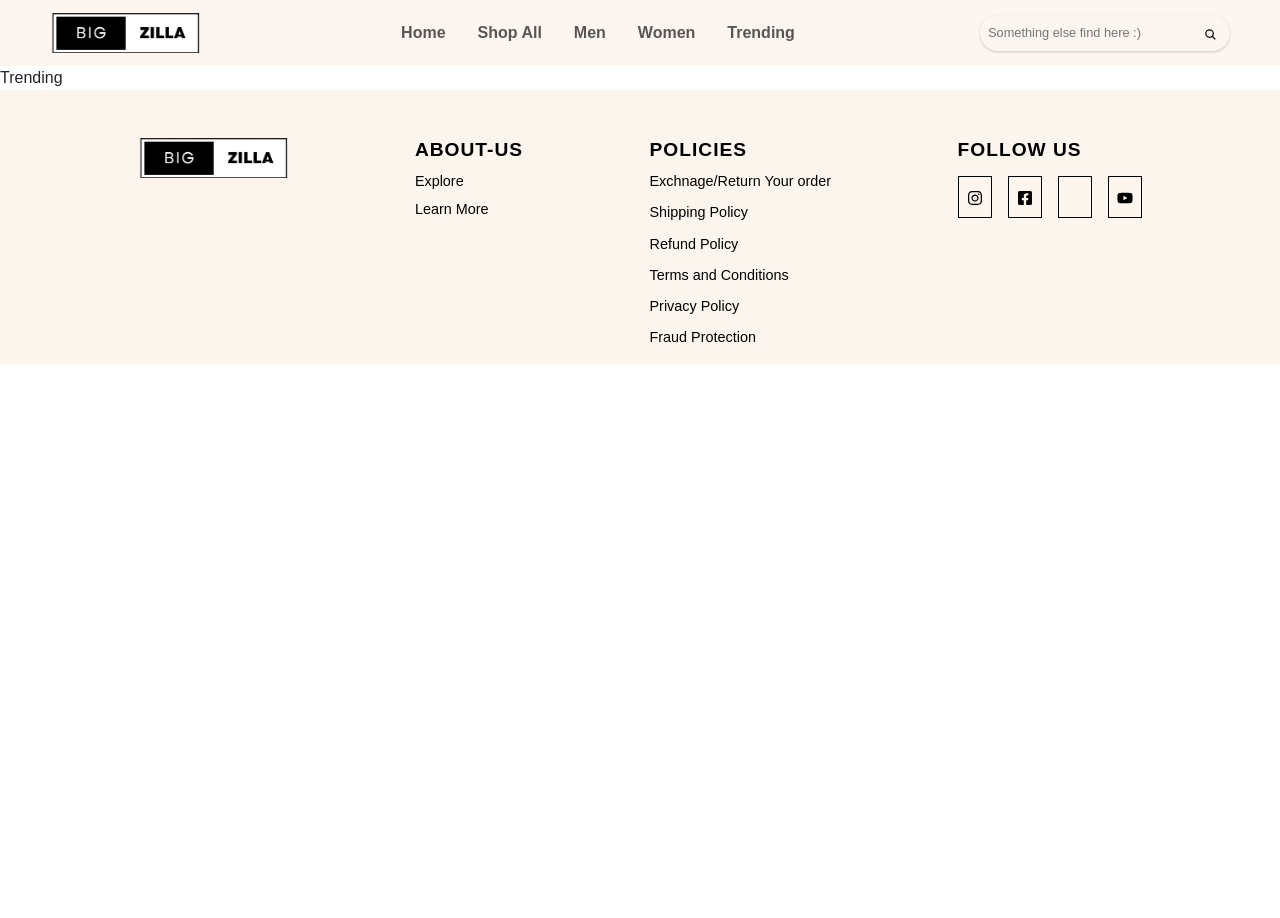
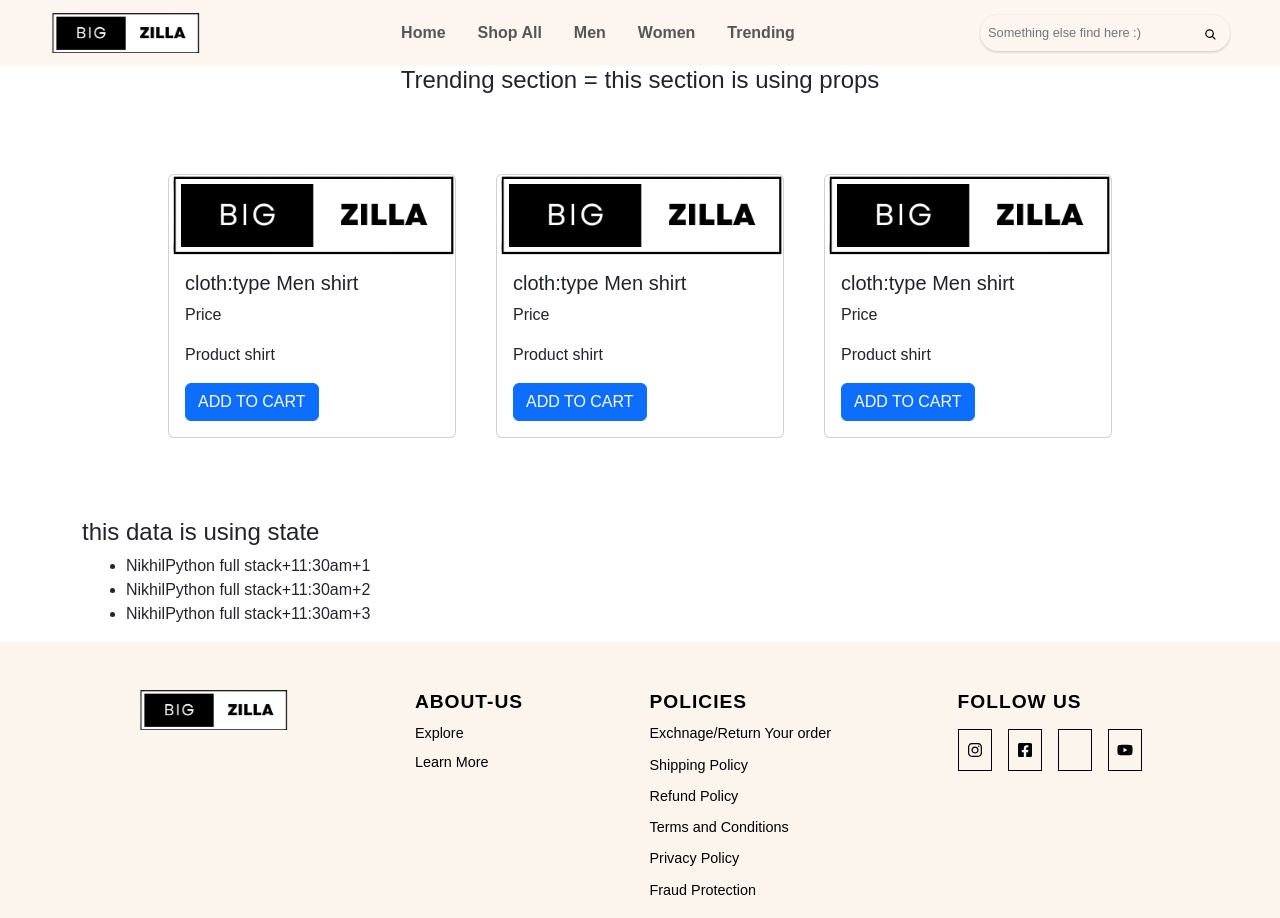
Before and after one commit to nikhilsinghpy/E-Commerce, a React (Create React App) app: page /trending in a window 1280 px wide. Before the commit the page ends 800 px from the top, so only its background shows below. Built offline with nearby package versions, Linux system fonts and the light colour scheme; some icons are missing; the HTML template or start-up script is replaced by a standard one.

Commit message:
add content

```diff
--- a/src/component/Dashboard/Dashboard.js
+++ b/src/component/Dashboard/Dashboard.js
@@ -1,13 +1,60 @@
-import React, { Component } from 'react'
-import Trending from '../trending/Trending'
+import React, { Component } from 'react';
+import './dashboard.css';
+import { Link } from 'react-router-dom';
 
 export default class Dashboard extends Component {
+  constructor() {
+    super();
+    this.state = { productdata: [] };                       //this section is using api to display the data where the we are using a fat
+  }                                                         // arrow function and in the function  we use fetch key keyword to get data the data form api
+
+  getdatabyapi = () => {
+    fetch('https://fakestoreapi.com/products')
+      .then((res) => res.json())
+      .then((data) => this.setState({ productdata: data }));
+  };
+  componentDidMount(){                                                 //The componentDidMount method is used to make an asynchronous call to an API
+                                                                        //  (using the fetch function). This is a common use case for componentDidMount
+                                                                        //since it's the appropriate place to initiate data fetching operations that don't
+                                                                        //need to block the initial rendering
+    this.getdatabyapi();
+  }
+
   render() {
+    function truncateDescription(description, wordLimit) {
+      const words = description.split(' ');
+      const truncatedWords = words.slice(0, wordLimit);
+      const truncatedDescription = truncatedWords.join(' ');
+      return truncatedDescription;
+    }
     return (
       <div>
-        Dashboard
-        <Trending type="Men" price ="4500" Prouduct="shirt"/>
+        <div className="container-fluid homepage">
+          <div className="row">
+            {this.state.productdata.map((item, index) => (
+              <div className="product-card" key={index} style={{width:'380px'}}>
+                  <div className="badge">Hot</div>
+                  <div className="product-tumb">
+                    <img src={item.image} alt=""/>
+                  </div>
+                  <div className="product-details">
+                    <span className="product-catagory">{item.category}</span>
+                    <h4><Link to="">{truncateDescription(item.title,4)}</Link></h4>
+                    <p>{truncateDescription(item.description, 10)}</p>
+                    <div className="product-bottom-details">
+                      <div className="product-price">${item.price}</div>
+                      <div className="product-links">
+                        <a href="/">{item.rating.rate}</a>
+                        <button className='my-btn'>Add to Cart</button>
+                      </div>
+                    </div>
+                  </div>
+              </div>
+            ))}
+          </div>
+        </div>
+        {/* <input type="submit" value="get data" onClick={this.getdatabyapi} /> */}
       </div>
-    )
+    );
   }
 }
--- /dev/null
+++ b/src/component/Dashboard/dashboard.css
@@ -0,0 +1,119 @@
+.homepage{
+    min-height: 100vh;
+    margin-top: 2rem;
+}
+.homepage .row{
+    /* gap: 2rem; */
+    margin: 0;
+    display: flex;
+    justify-content: space-evenly;
+    align-items: center;
+}
+.product-card {
+    width: 380px;
+    position: relative;
+    box-shadow: 0 2px 7px #dfdfdf;
+    margin: 50px auto;
+    background: #fafafa;
+}
+
+.badge {
+    position: absolute;
+    left: 0;
+    top: 20px;
+    text-transform: uppercase;
+    font-size: 13px;
+    font-weight: 700;
+    background: red;
+    color: #fff;
+    padding: 3px 10px;
+}
+
+.product-tumb {
+    display: flex;
+    align-items: center;
+    justify-content: center;
+    aspect-ratio: 3/2;
+    object-fit: contain;
+    background-color: white;
+    padding: 10px;
+    /* background: #f0f0f0; */
+}
+
+.product-tumb img {
+    max-width: 100%;
+    max-height: 100%;
+    /* mix-blend-mode: color-burn; */
+}
+
+.product-details {
+    padding: 30px;
+}
+
+.product-catagory {
+    display: block;
+    font-size: 12px;
+    font-weight: 700;
+    text-transform: uppercase;
+    color: #ccc;
+    margin-bottom: 18px;
+}
+
+.product-details h4 a {
+    font-weight: 400;
+    font-size: 1rem;
+    margin-bottom: 15px;
+    text-transform: uppercase;
+    color: #363636;
+    text-decoration: none;
+    transition: 0.3s;
+}
+
+.product-details h4 a:hover {
+    color: #fbb72c;
+}
+
+.product-details p {
+    font-size: 15px;
+    line-height: 22px;
+    margin-bottom: 18px;
+    color: #999;
+}
+
+.product-bottom-details {
+    overflow: hidden;
+    border-top: 1px solid #eee;
+    padding-top: 20px;
+}
+
+.product-bottom-details div {
+    float: left;
+    width: 50%;
+}
+
+.product-price {
+    font-size: 18px;
+    color: #fbb72c;
+    font-weight: 600;
+}
+
+.product-links {
+    display: flex;
+    align-items: center;
+    justify-content: space-between;
+}
+.my-btn{
+    background-color: #B76E79;
+    color: white;
+    border: 1px solid;
+    padding: 0.2rem .8rem;
+    outline: none;
+    border-radius: 1rem;
+    box-shadow: 0 0 2px #00000012, 0 2px 2px #0000000f, 0 1px 3px #0000001a;
+}
+.my-btn:hover{
+    background-color: white;
+    color: #B76E79;
+    border: 1px solid;
+
+}
--- a/src/component/Womensection/Women.js
+++ b/src/component/Womensection/Women.js
@@ -3,7 +3,9 @@ import React, { Component } from 'react'
 export default class Women extends Component {
   render() {
     return (
-      <div>Women</div>
+      <div>
+        Women
+      </div>
     )
   }
 }
--- /dev/null
+++ b/src/component/trending/ExProps.js
@@ -0,0 +1,23 @@
+import React, { Component } from 'react'
+import logo from '../../assets/images/logo.png';
+import { Link } from 'react-router-dom';
+
+export default class Tdata extends Component {
+  render() {
+    return (
+      <div>
+        <div className="container card-container" >
+            <div class="card" style={{width:'18rem'}}>
+              <img src={logo} class="card-img-top" alt="card-image"/>
+              <div class="card-body">
+                <h5 class="card-title">cloth:type {this.props.type}</h5>
+                <p class="card-text">Price{this.props.price}</p>
+                <p class="card-text">Product {this.props.Product}</p>
+                <Link to="*" class="btn btn-primary">ADD TO CART</Link>
+              </div>
+            </div>
+          </div>
+      </div>
+    )
+  }
+}
--- /dev/null
+++ b/src/component/trending/ExState.js
@@ -0,0 +1,43 @@
+import React, { Component } from 'react'
+
+export default class ExState extends Component {
+    constructor(props){
+        super(props)
+        this.state=[
+            {
+                id:1,
+                name:"Nikhil",
+                course:"Python full stack",
+                time:"11:30am"
+            },
+            {
+                id:2,
+                name:"Nikhil",
+                course:"Python full stack",
+                time:"11:30am"
+            },
+            {
+                id:3,
+                name:"Nikhil",
+                course:"Python full stack",
+                time:"11:30am"
+            }
+        ]
+    }
+  render() {
+    console.log(this.state)
+    return (
+      <div>
+        <div className="container align-center">
+            <ul>
+                {
+                    this.state.map((item,index)=>
+                        <li key={index}>{item.name}{item.course}+{item.time}+{item.id}</li>
+                    )
+                }
+            </ul>
+        </div>
+      </div>
+    )
+  }
+}
--- a/src/component/trending/Trending.js
+++ b/src/component/trending/Trending.js
@@ -1,15 +1,29 @@
 import React, { Component } from 'react'
+import './trend.css'
+import ExProps from './ExProps';
+import ExState from './ExState';
 
 export default class Trending extends Component {
   constructor(props){
     super(props)
-    console.log(this.props);
-    console.log("this is a constructor")
+    // console.log(this.props);
+    // console.log("this is a constructor")
   }
   render() {
     return (
       <div>
-      Trending
+      <h4 className='text-center'>Trending section = this section is using props </h4>
+        <div className="container card-container" style={{display:'flex'}}>
+        <ExProps type="Men shirt" Price="300" Product="shirt"/>
+        <ExProps type="Men shirt" Price="300" Product="shirt"/>
+        <ExProps type="Men shirt" Price="300" Product="shirt"/>
+        </div>
+        <div className="container align-center">
+          <div className="data-container">
+            <h4>this data is using state</h4>
+            <ExState/>
+          </div>
+        </div>
       </div>
     )
   }
--- /dev/null
+++ b/src/component/trending/trend.css
@@ -0,0 +1,9 @@
+.card-container{
+    display: flex;
+    flex-direction: row;
+    gap: 1rem;
+    align-items: center;
+    justify-content: center;
+    margin-top: 5%;
+    margin-bottom: 5%;
+}
```
